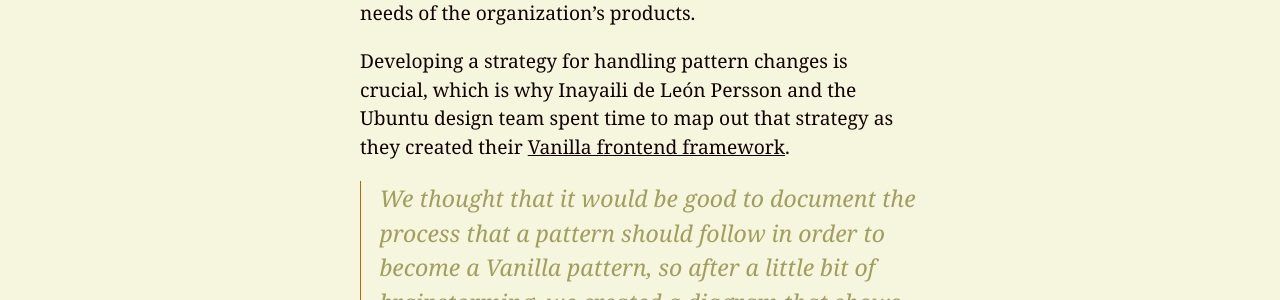
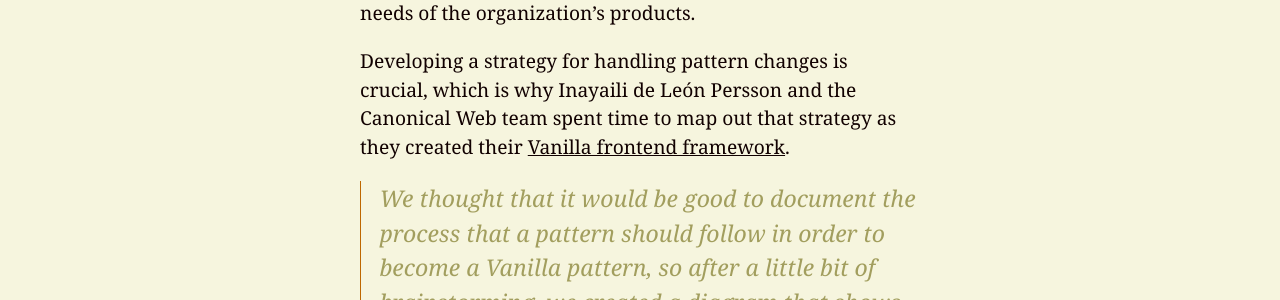
Before and after one commit to bradfrost/atomic-design, a Jekyll site: the page built from chapter-5.md, in a window 1280 px wide and 900 px high, scrolled down 21063 px. Shown: the part 213-513 px from the top of the window. Built offline with Jekyll 4.4.1, drawn with Linux system fonts in a browser that asks for light colours.

Commit message:
Chapter 5 draft

```diff
--- a/chapter-5.md
+++ b/chapter-5.md
@@ -185,7 +185,7 @@ In addition to informal day-to-day conversation between makers and users, **sche
 ### Making changes to patterns
 A critical part of design system maintenance is ensuring that UI patterns stay up to date, embrace ever-evolving design & development best practices, and continue to address the real needs of the organization's products.
 
-Developing a strategy for handling pattern changes is crucial, which is why Inayaili de León Persson and the Ubuntu design team  spent time to map out that strategy as they created their [Vanilla frontend framework](http://ubuntudesign.github.io/vanilla-framework/).
+Developing a strategy for handling pattern changes is crucial, which is why Inayaili de León Persson and the Canonical Web team  spent time to map out that strategy as they created their [Vanilla frontend framework](http://ubuntudesign.github.io/vanilla-framework/).
 
 > We thought that it would be good to document the process that a pattern should follow in order to become a Vanilla pattern, so after a little bit of brainstorming, we created a diagram that shows the different steps that should be taken from before submitting a pattern proposal to its full acceptance as a Vanilla pattern. <cite><a href="http://design.canonical.com/2016/07/getting-vanilla-ready-for-v1-the-roadmap/">Inayaili de León Persson, Canonical</a>
 
```
Also changed, not shown: 2 other files.
